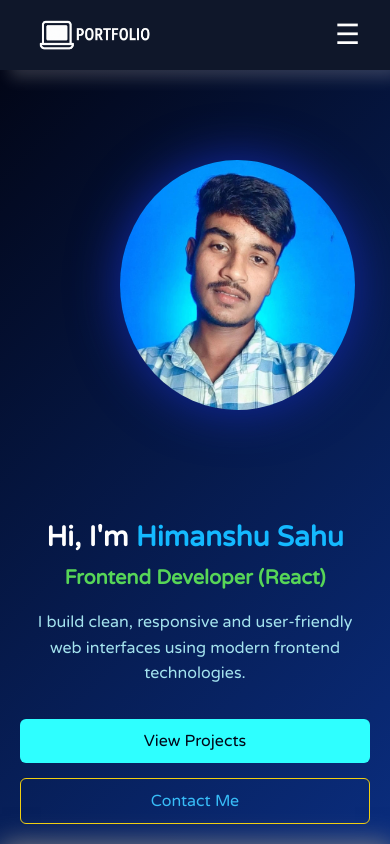
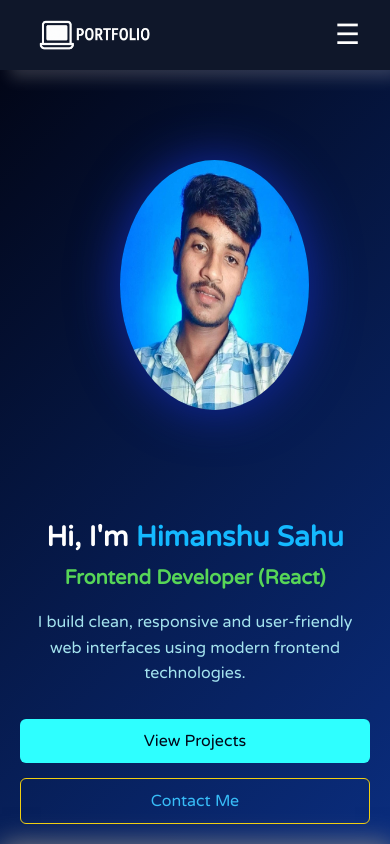
Before and after one commit to himanshu928/Portfolio-, a React (Vite) app: page / in a window 390 px wide. Shown: the top 844 px of the page. Built offline with nearby package versions, Linux system fonts and the light colour scheme.

Commit message:
making some changes to hero section at mobile view

```diff
--- a/src/Styles/HeroSection.css
+++ b/src/Styles/HeroSection.css
@@ -206,6 +206,6 @@ body{
     height: 250px;
   }
   .hero-right .hero-image{
-    margin-right: 15px;
+    margin-right: 80px;
   }
 }
```
